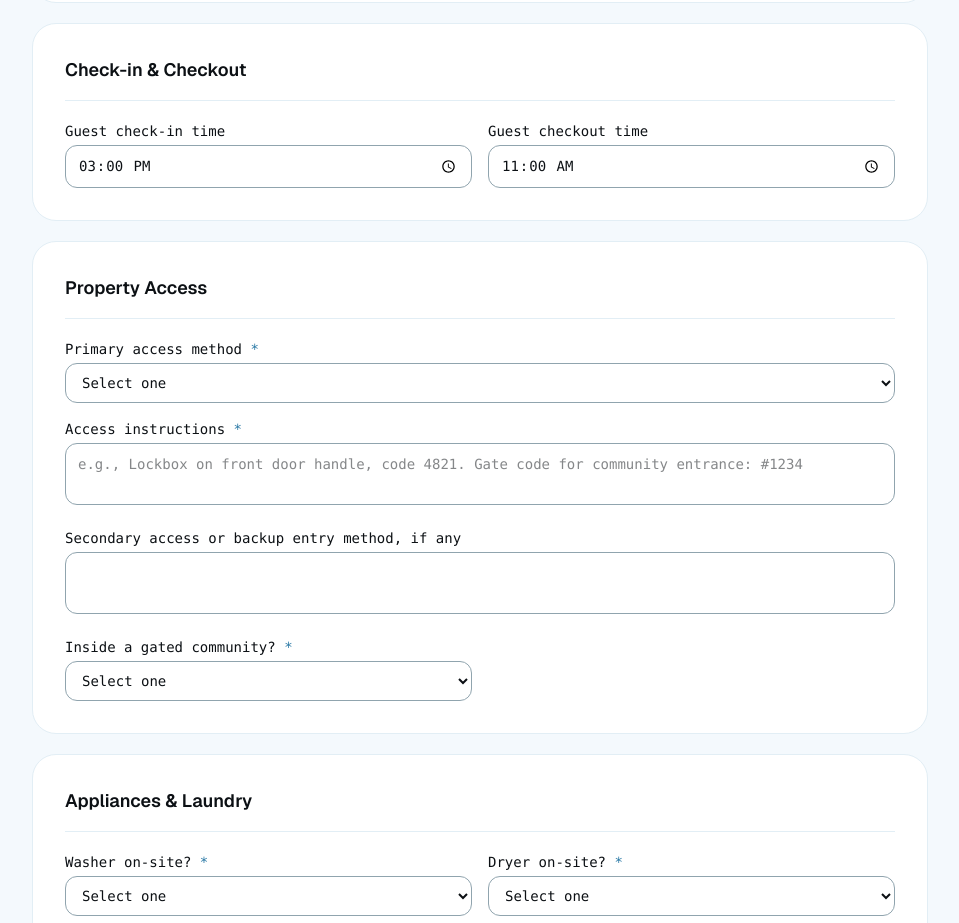
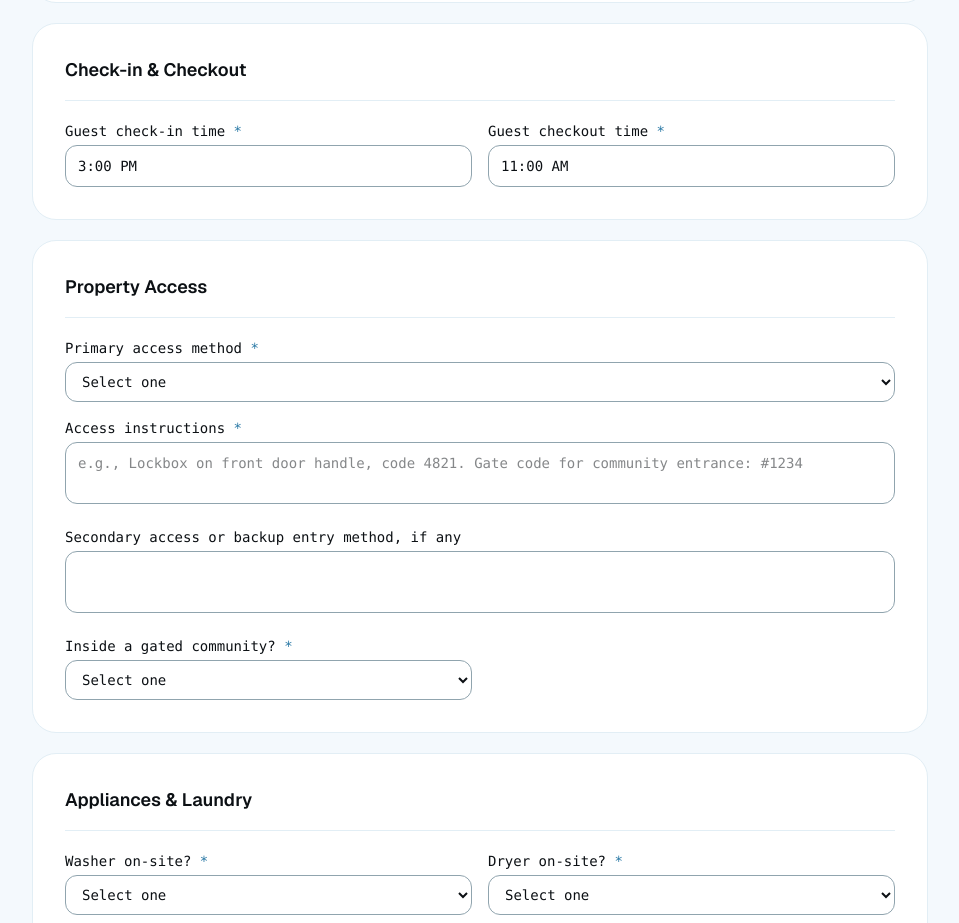
Before and after one commit to abelthomas2/bluebunny, a Next.js app: page /property-information-form in a window 1280 px wide. Shown: the part 1028-1951 px from the top of the page, without its empty margins (160-1119 px from the left). Built offline with nearby package versions, Linux system fonts and the light colour scheme.

Commit message:
final form fix

```diff
--- a/app/components/PropertyInformationForm.tsx
+++ b/app/components/PropertyInformationForm.tsx
@@ -9,6 +9,7 @@ type FormStatus = 'idle' | 'submitting' | 'success' | 'error';
 type FieldKey =
   | 'name' | 'email' | 'phone'
   | 'propertyAddress' | 'city' | 'state' | 'zip' | 'bedrooms' | 'fullBaths'
+  | 'checkinTime' | 'checkoutTime'
   | 'primaryAccess' | 'accessInstructions' | 'gatedCommunity' | 'gateCode'
   | 'washer' | 'dryer' | 'appliancesFunctioning' | 'linenStorage'
   | 'hasPool' | 'poolCleaning' | 'hasGrill' | 'grillCleaning' | 'grillType'
@@ -22,6 +23,7 @@ type FieldKey =
 type FormErrors = Partial<Record<FieldKey, string>>;
 
 const EMAIL_PATTERN = /^[^\s@]+@[^\s@]+\.[^\s@]+$/;
+const TIME_PATTERN = /^(1[0-2]|0?[1-9]):[0-5][0-9]\s?(AM|PM)$/i;
 const ZIP_PATTERN = /^\d{5}$/;
 const STATE_PATTERN = /^[A-Za-z]{2}$/;
 const URL_PATTERN = /^https?:\/\/.+/;
@@ -81,6 +83,12 @@ export default function PropertyInformationForm() {
     if (!EMAIL_PATTERN.test(str(formData, 'email'))) errors.email = 'Enter a valid email address.';
     if (str(formData, 'phone').replace(/\D/g, '').length < 10)
       errors.phone = 'Phone number must include at least 10 digits.';
+
+    // ── Check-in & Checkout ──
+    if (!TIME_PATTERN.test(str(formData, 'checkinTime')))
+      errors.checkinTime = 'Enter a valid check-in time (e.g., 3:00 PM).';
+    if (!TIME_PATTERN.test(str(formData, 'checkoutTime')))
+      errors.checkoutTime = 'Enter a valid checkout time (e.g., 11:00 AM).';
 
     // ── Property Details ──
     if (!str(formData, 'propertyAddress')) errors.propertyAddress = 'Property address is required.';
@@ -341,12 +349,24 @@ export default function PropertyInformationForm() {
         <SectionTitle>Check-in & Checkout</SectionTitle>
         <div className="grid gap-4 md:grid-cols-2">
           <div>
-            <label htmlFor="checkinTime" className={lbl}>Guest check-in time</label>
-            <input id="checkinTime" name="checkinTime" type="time" defaultValue="15:00" className={inp} />
+            <label htmlFor="checkinTime" className={lbl}>Guest check-in time{req}</label>
+            <input
+              id="checkinTime" name="checkinTime" type="text" defaultValue="3:00 PM" placeholder="e.g., 3:00 PM"
+              aria-invalid={Boolean(fe.checkinTime)}
+              aria-describedby={fe.checkinTime ? 'checkin-time-error' : undefined}
+              className={inp}
+            />
+            <Err id="checkin-time-error" msg={fe.checkinTime} />
           </div>
           <div>
-            <label htmlFor="checkoutTime" className={lbl}>Guest checkout time</label>
-            <input id="checkoutTime" name="checkoutTime" type="time" defaultValue="11:00" className={inp} />
+            <label htmlFor="checkoutTime" className={lbl}>Guest checkout time{req}</label>
+            <input
+              id="checkoutTime" name="checkoutTime" type="text" defaultValue="11:00 AM" placeholder="e.g., 11:00 AM"
+              aria-invalid={Boolean(fe.checkoutTime)}
+              aria-describedby={fe.checkoutTime ? 'checkout-time-error' : undefined}
+              className={inp}
+            />
+            <Err id="checkout-time-error" msg={fe.checkoutTime} />
           </div>
         </div>
       </div>
```
